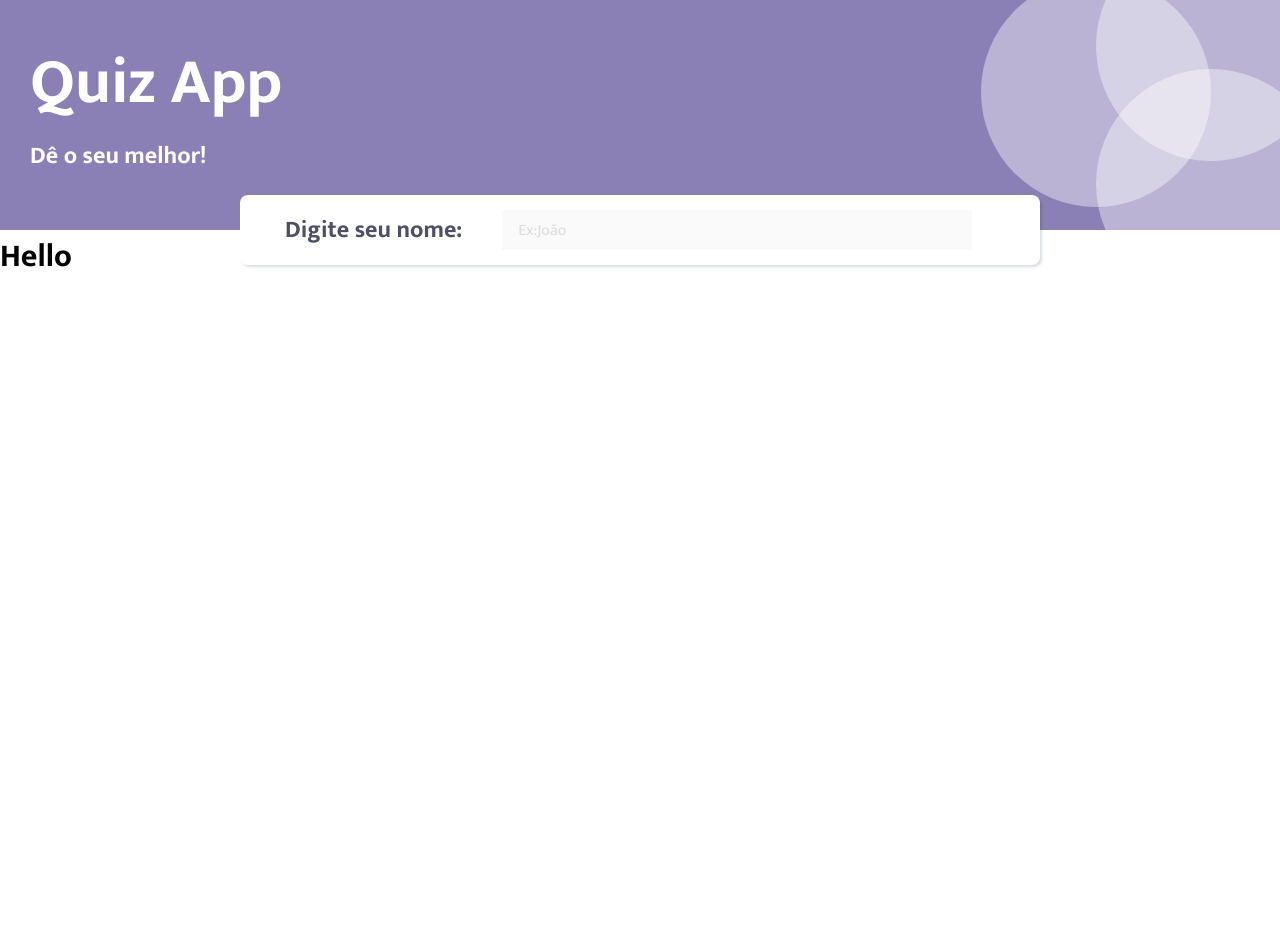
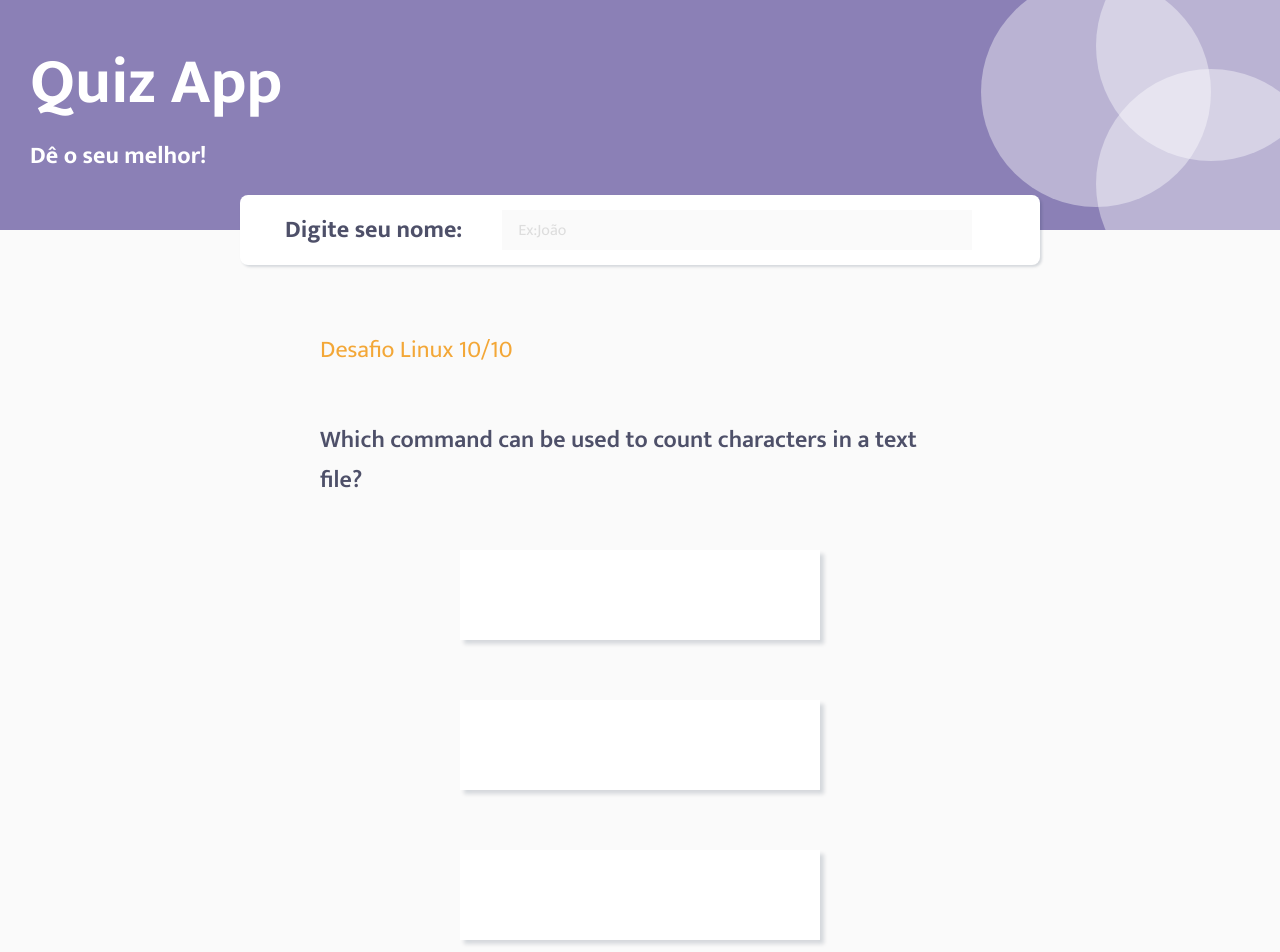
Before and after one commit to andradeigor/economapas-desafio, a React (Create React App) app: page /quiz in a window 1280 px wide. Shown: the top 952 px of the page. Before the commit the page ends 800 px from the top, so only its background shows below. Built offline with nearby package versions, Linux system fonts and the light colour scheme.

Commit message:
finished the title for the question and started...

```diff
--- /dev/null
+++ b/src/components/QuestionsDisplay/QuestionsDisplay.tsx
@@ -0,0 +1,32 @@
+import {
+  QuestionDisplayContainer,
+  QuestionDisplayOptionsButton,
+  QuestionDisplayOptionsContainer,
+  QuestionDisplayQuestionContainer,
+  QuestionDisplayQuestionText,
+  QuestionDisplayTitleContainer,
+  QuestionDisplayTitleCounter,
+} from "./style";
+
+export const QuestionsDisplay: React.FC = () => {
+  return (
+    <QuestionDisplayContainer>
+      <QuestionDisplayTitleContainer>
+        <QuestionDisplayTitleCounter>
+          Desafio Linux 10/10
+        </QuestionDisplayTitleCounter>
+      </QuestionDisplayTitleContainer>
+      <QuestionDisplayQuestionContainer>
+        <QuestionDisplayQuestionText>
+          Which command can be used to count characters in a text file?
+        </QuestionDisplayQuestionText>
+      </QuestionDisplayQuestionContainer>
+      <QuestionDisplayOptionsContainer>
+        <QuestionDisplayOptionsButton></QuestionDisplayOptionsButton>
+        <QuestionDisplayOptionsButton></QuestionDisplayOptionsButton>
+        <QuestionDisplayOptionsButton></QuestionDisplayOptionsButton>
+        <QuestionDisplayOptionsButton></QuestionDisplayOptionsButton>
+      </QuestionDisplayOptionsContainer>
+    </QuestionDisplayContainer>
+  );
+};
--- /dev/null
+++ b/src/components/QuestionsDisplay/style.tsx
@@ -0,0 +1,52 @@
+import styled from "styled-components";
+
+export const QuestionDisplayContainer = styled.div`
+  width: 50%;
+  height: inherit;
+`;
+
+export const QuestionDisplayTitleContainer = styled.div`
+  width: 100%;
+  display: flex;
+  flex-direction: column;
+`;
+export const QuestionDisplayTitleCounter = styled.p`
+  font-size: 24px;
+  color: ${({ theme }) => theme.colors.questionCounter};
+`;
+
+export const QuestionDisplayQuestionContainer = styled.div`
+  width: 100%;
+  display: flex;
+  align-items: center;
+  justify-content: center;
+  margin: 50px 0px;
+`;
+export const QuestionDisplayQuestionText = styled.p`
+  font-size: 24px;
+  color: ${({ theme }) => theme.colors.text};
+  font-weight: 600;
+`;
+
+export const QuestionDisplayOptionsContainer = styled.div`
+  margin-top: 20px;
+  width: 100%;
+  display: flex;
+  align-items: center;
+  justify-content: center;
+  flex-wrap: wrap;
+  gap: 60px;
+`;
+
+export const QuestionDisplayOptionsButton = styled.button`
+  width: 360px;
+  height: 90px;
+  background-color: ${({ theme }) => theme.colors.card};
+  box-shadow: rgba(9, 25, 51, 0.15) 4px 4px 4px;
+  cursor: pointer;
+  border: none;
+  :hover {
+    transform: scale(1.001) perspective(0px);
+    box-shadow: 0 10px 10px rgba(9, 25, 51, 0.15);
+  }
+`;
--- a/src/components/QuizDisplay/QuizDisplay.tsx
+++ b/src/components/QuizDisplay/QuizDisplay.tsx
@@ -1,3 +1,10 @@
+import { QuestionsDisplay } from "components/QuestionsDisplay/QuestionsDisplay";
+import { QuizDisplayContainer } from "./style";
+
 export const QuizDisplay: React.FC = () => {
-  return <h1>Hello</h1>;
+  return (
+    <QuizDisplayContainer>
+      <QuestionsDisplay></QuestionsDisplay>
+    </QuizDisplayContainer>
+  );
 };
--- /dev/null
+++ b/src/components/QuizDisplay/style.tsx
@@ -0,0 +1,11 @@
+import styled from "styled-components";
+
+export const QuizDisplayContainer = styled.section`
+  width: 100%;
+  min-height: 75vh;
+  background-color: ${({ theme }) => theme.colors.background};
+
+  padding-top: 100px;
+  display: flex;
+  justify-content: center;
+`;
--- a/src/style/theme/light.tsx
+++ b/src/style/theme/light.tsx
@@ -8,6 +8,7 @@ export const light: DefaultTheme = {
     card: "#FFF",
     text: "#4E5069",
     inputPlaceholder: "#DDDDDD",
+    questionCounter: "#F3A737",
   },
   breakpoints: {
     sm: "850px",
--- a/src/styled.d.ts
+++ b/src/styled.d.ts
@@ -10,6 +10,7 @@ declare module "styled-components" {
       background: string;
       text: string;
       inputPlaceholder: string;
+      questionCounter: string;
     };
     breakpoints: {
       sm: string;
```
